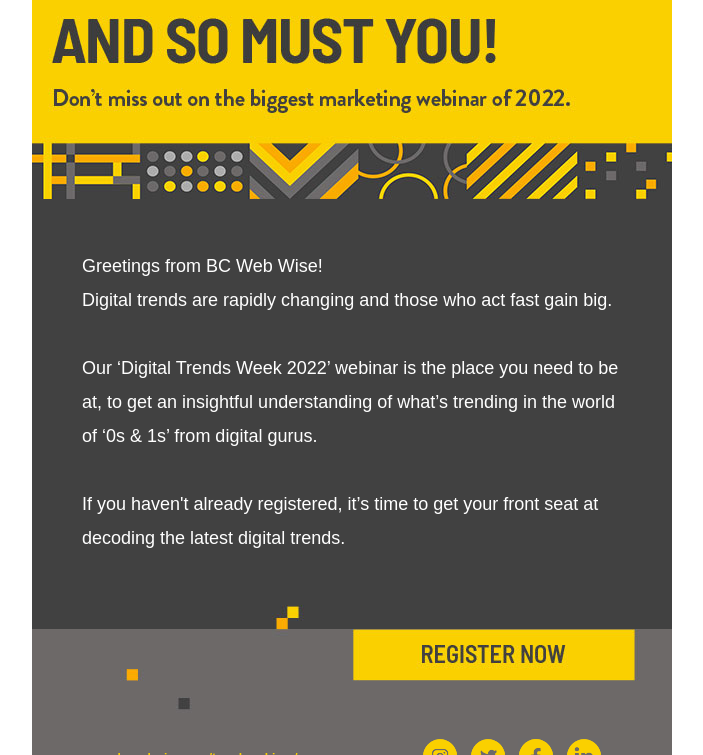
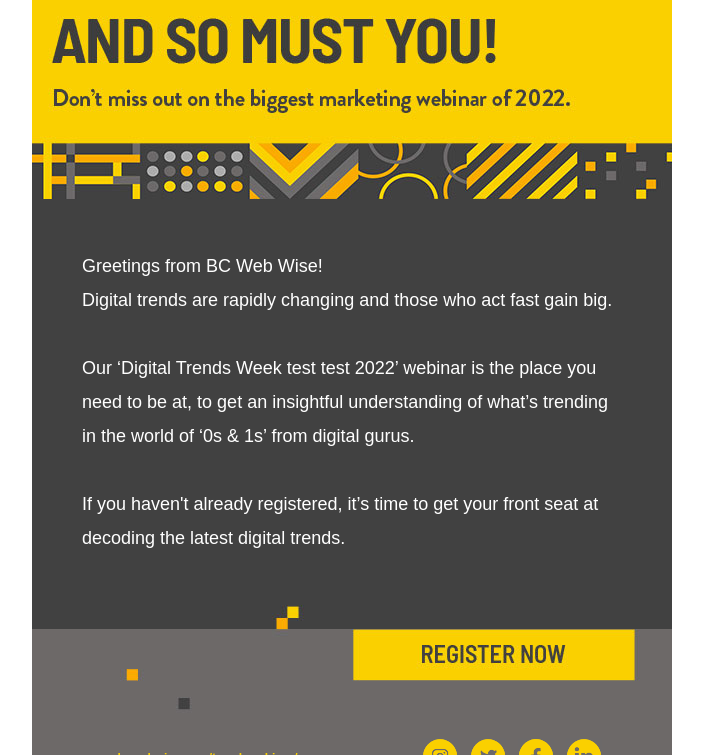
Before and after one commit to ravishshanbhag/GitHubProject01, a plain HTML site: page index.html in a window 1280 px wide. Shown: the part 607-1362 px from the top of the page, without its empty margins (288-991 px from the left). Drawn offline with Linux system fonts and the light colour scheme.

Commit message:
2nd commit

```diff
--- a/index.html
+++ b/index.html
@@ -23,7 +23,7 @@
 			<p style="font-family:Arial, Helvetica, sans-serif; font-size:18px;  color:#ffffff; margin:50px; line-height:34px;">Greetings from BC Web Wise! <br>
 			  Digital trends are rapidly changing and those who act fast gain big. <br>
 			  <br>
-	        Our &lsquo;Digital Trends Week 2022&rsquo; webinar is the place you need to be at, to get an insightful understanding of what&rsquo;s trending in the world of &lsquo;0s &amp; 1s&rsquo; from digital gurus.<br>
+	        Our &lsquo;Digital Trends Week test test  2022&rsquo; webinar is the place you need to be at, to get an insightful understanding of what&rsquo;s trending in the world of &lsquo;0s &amp; 1s&rsquo; from digital gurus.<br>
 			<br>
 		  If you haven't already registered, it&rsquo;s time to get your front seat at decoding the latest digital trends. </p>			</td>
   </tr>
```
